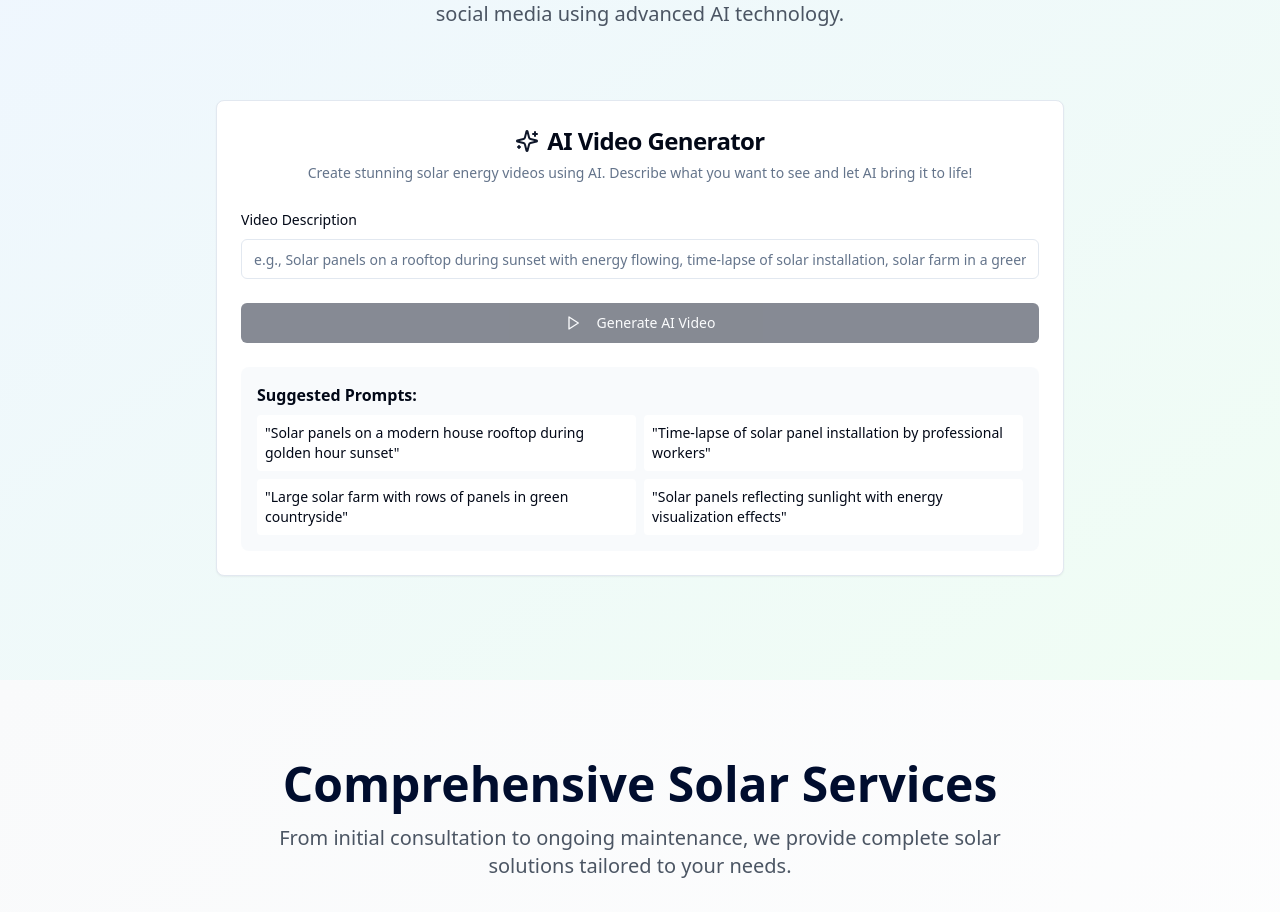
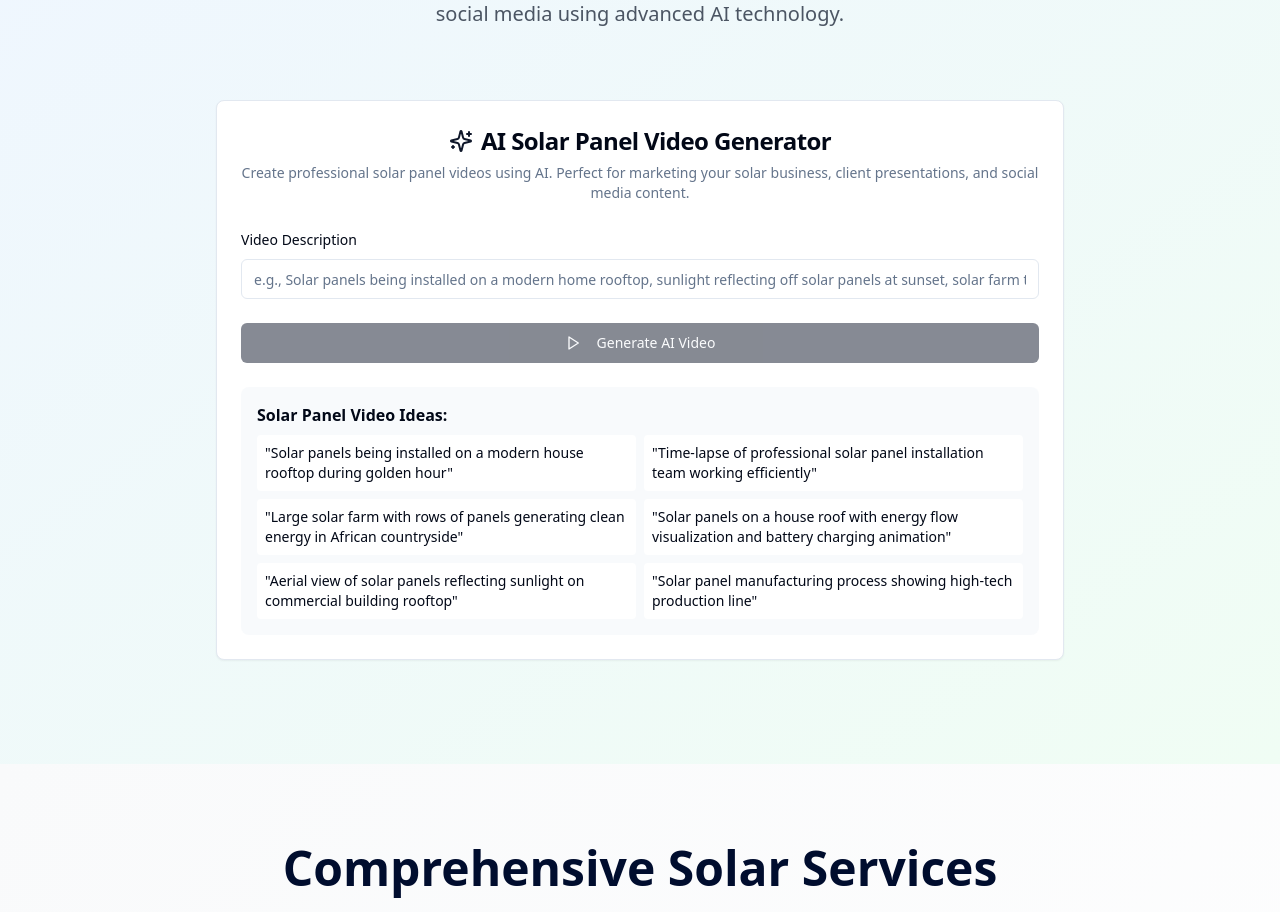
Before and after one commit to rootvikki/jaime-clone-revamp-project, a React (Vite) app: page / in a window 1280 px wide. Shown: the part 5100-6012 px from the top of the page. Built offline with nearby package versions, Linux system fonts and the light colour scheme.

Commit message:
Add AI generated video
Add AI generated video to the landing page.

```diff
--- a/src/components/AIVideoGenerator.tsx
+++ b/src/components/AIVideoGenerator.tsx
@@ -127,10 +127,10 @@ export const AIVideoGenerator = () => {
         <CardHeader className="text-center">
           <CardTitle className="flex items-center justify-center gap-2 text-2xl">
             <Sparkles className="text-primary" />
-            AI Video Generator
+            AI Solar Panel Video Generator
           </CardTitle>
           <CardDescription>
-            Create stunning solar energy videos using AI. Describe what you want to see and let AI bring it to life!
+            Create professional solar panel videos using AI. Perfect for marketing your solar business, client presentations, and social media content.
           </CardDescription>
         </CardHeader>
         <CardContent className="space-y-6">
@@ -138,7 +138,7 @@ export const AIVideoGenerator = () => {
             <Label htmlFor="prompt">Video Description</Label>
             <Input
               id="prompt"
-              placeholder="e.g., Solar panels on a rooftop during sunset with energy flowing, time-lapse of solar installation, solar farm in a green field..."
+              placeholder="e.g., Solar panels being installed on a modern home rooftop, sunlight reflecting off solar panels at sunset, solar farm time-lapse, solar energy flowing visualization..."
               value={prompt}
               onChange={(e) => setPrompt(e.target.value)}
               disabled={isGenerating}
@@ -195,31 +195,43 @@ export const AIVideoGenerator = () => {
           )}
 
           <div className="bg-muted/50 rounded-lg p-4">
-            <h3 className="font-semibold mb-2">Suggested Prompts:</h3>
+            <h3 className="font-semibold mb-2">Solar Panel Video Ideas:</h3>
             <div className="grid grid-cols-1 md:grid-cols-2 gap-2 text-sm">
               <button
-                onClick={() => setPrompt("Solar panels on a modern house rooftop during golden hour sunset")}
+                onClick={() => setPrompt("Solar panels being installed on a modern house rooftop during golden hour")}
                 className="text-left p-2 rounded bg-background hover:bg-muted transition-colors"
               >
-                "Solar panels on a modern house rooftop during golden hour sunset"
+                "Solar panels being installed on a modern house rooftop during golden hour"
               </button>
               <button
-                onClick={() => setPrompt("Time-lapse of solar panel installation by professional workers")}
+                onClick={() => setPrompt("Time-lapse of professional solar panel installation team working efficiently")}
                 className="text-left p-2 rounded bg-background hover:bg-muted transition-colors"
               >
-                "Time-lapse of solar panel installation by professional workers"
+                "Time-lapse of professional solar panel installation team working efficiently"
               </button>
               <button
-                onClick={() => setPrompt("Large solar farm with rows of panels in green countryside")}
+                onClick={() => setPrompt("Large solar farm with rows of panels generating clean energy in African countryside")}
                 className="text-left p-2 rounded bg-background hover:bg-muted transition-colors"
               >
-                "Large solar farm with rows of panels in green countryside"
+                "Large solar farm with rows of panels generating clean energy in African countryside"
               </button>
               <button
-                onClick={() => setPrompt("Solar panels reflecting sunlight with energy visualization effects")}
+                onClick={() => setPrompt("Solar panels on a house roof with energy flow visualization and battery charging animation")}
                 className="text-left p-2 rounded bg-background hover:bg-muted transition-colors"
               >
-                "Solar panels reflecting sunlight with energy visualization effects"
+                "Solar panels on a house roof with energy flow visualization and battery charging animation"
+              </button>
+              <button
+                onClick={() => setPrompt("Aerial view of solar panels reflecting sunlight on commercial building rooftop")}
+                className="text-left p-2 rounded bg-background hover:bg-muted transition-colors"
+              >
+                "Aerial view of solar panels reflecting sunlight on commercial building rooftop"
+              </button>
+              <button
+                onClick={() => setPrompt("Solar panel manufacturing process showing high-tech production line")}
+                className="text-left p-2 rounded bg-background hover:bg-muted transition-colors"
+              >
+                "Solar panel manufacturing process showing high-tech production line"
               </button>
             </div>
           </div>
```
